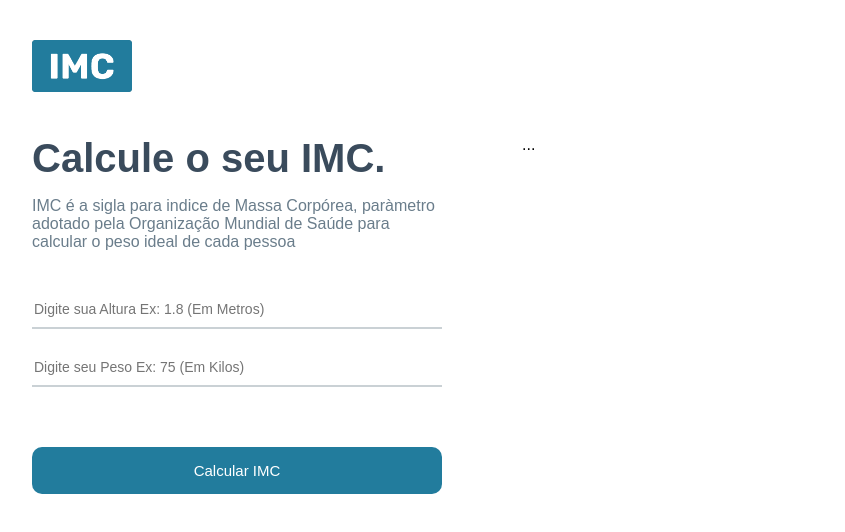
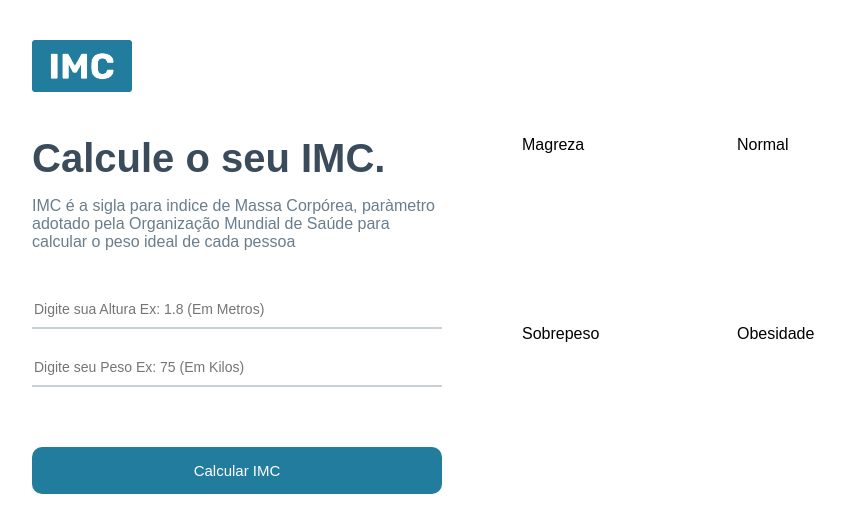
Before and after one commit to RonaldMamani/Calculadora-IMC, a React (Vite) app: page / in a window 1280 px wide. Shown: the top 532 px of the page, without its empty margins (158-1003 px from the left). Built offline with nearby package versions, Linux system fonts and the light colour scheme.

Commit message:
Adicionando componentes e aplicando logica de Calculo Imc

```diff
--- a/src/App.module.css
+++ b/src/App.module.css
@@ -63,4 +63,12 @@
 
 .container .rightSide {
     flex: 1;
+    display: flex;
 }
+
+.container .rightSide .grid {
+    flex: 1;
+    display: grid;
+    grid-template-columns: repeat(2, 1fr);
+    gap: 20px;
+}
--- a/src/App.tsx
+++ b/src/App.tsx
@@ -1,6 +1,8 @@
 import { useState } from 'react'
 import styles from './App.module.css'
 import logo from './assets/powered.png'
+import { levels } from './helpers/imc'
+import { GridItem } from './components/GridItem'
 
 function App() {
   const [heightField, setHeightField] = useState<number>(0)
@@ -45,7 +47,11 @@
           >Calcular IMC</button>
         </div>
         <div className={styles.rightSide}>
-          ...
+          <div className={styles.grid}>
+            {levels.map((item, key) => (
+              <GridItem key={key} item={item} />
+            ))}
+          </div>
         </div>
       </div>
     </div>
--- /dev/null
+++ b/src/components/GridItem/index.tsx
@@ -0,0 +1,13 @@
+import { Level } from "../../helpers/imc"
+
+type Props = {
+    item: Level
+}
+
+export const GridItem = ({item} : Props) => {
+    return (
+        <div>
+            {item.title}
+        </div>
+    )
+}
--- /dev/null
+++ b/src/helpers/imc.ts
@@ -0,0 +1,26 @@
+export type Level = {
+    title: string;
+    color: string;
+    icon: 'down' | 'up';
+    imc: number[];
+    yourImc?: number
+}
+
+export const levels: Level[] = [
+    { title: 'Magreza', color: '#96A3AB', icon: 'down', imc: [0, 18.5] },
+    { title: 'Normal', color: '#0EAD69', icon: 'up', imc: [18.6, 24.9] },
+    { title: 'Sobrepeso', color: '#E2B039', icon: 'down', imc: [25, 30] },
+    { title: 'Obesidade', color: '#C3423F', icon: 'down', imc: [30.1, 99] }
+]
+
+export const calculateImc = (height: number, weight: number) => {
+    const imc = weight / (height * height)
+
+    for(let i in levels) {
+        if(imc >= levels[i].imc[0] && imc < levels[i].imc[1]){
+            levels[i].yourImc = imc
+            return levels[1]
+        }
+    }
+    return null;
+}
```
Also changed, not shown: src/components/GridItem/GridItem.module.css (added).
